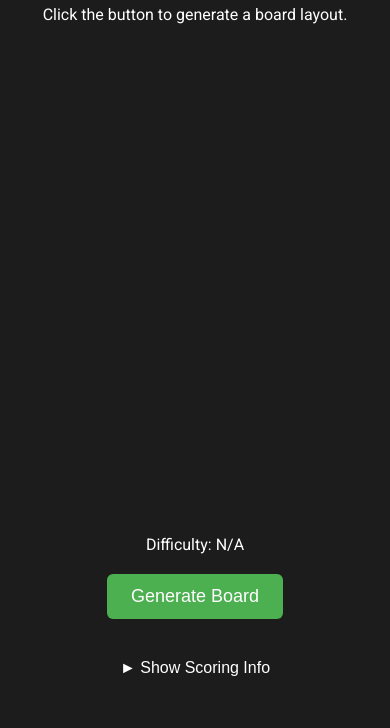
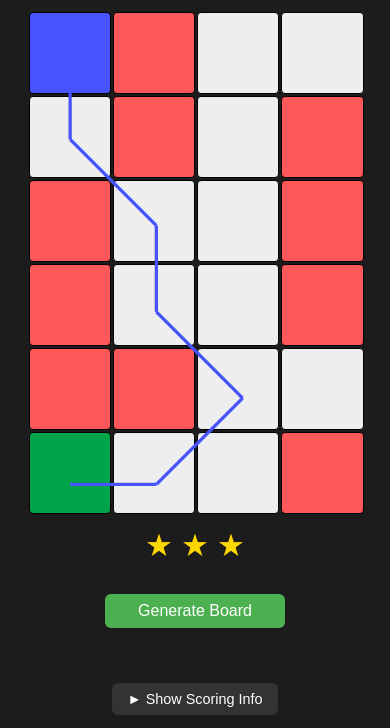
Before and after one commit to cyber-run/board-app, a plain HTML site: page index.html in a window 390 px wide. Shown: the part 116-844 px from the top of the page. Drawn offline with Linux system fonts and the light colour scheme.

Commit message:
refactor + responsive ui update

```diff
--- a/script.js
+++ b/script.js
@@ -1,66 +1,69 @@
-document.getElementById("generateBtn").addEventListener("click", function() {
-    generateBoard();
-});
-
-function generateBoard() {
-    const rows = 6;
-    const cols = 4;
-    let board, pathResult;
-
-    do {
-        board = generateInitialBoard(rows, cols);
-        placeSpecialSquares(board);
-        pathResult = findShortestPath(board);
-    } while (pathResult.path.length === 0);
-
-    displayBoard(board, pathResult.path);
-    pathResult.changesInDirection = calculateChangesInDirection(pathResult.path);
-    const difficulty = calculateDifficulty(pathResult.path.length, pathResult.changesInDirection, pathResult.deadEnds);
-    displayDifficulty(difficulty, pathResult.path.length, pathResult.changesInDirection, pathResult.deadEnds);
+// Create a Game class to encapsulate game logic
+class GameBoard {
+    constructor(rows = 6, cols = 4) {
+        this.rows = rows;
+        this.cols = cols;
+        this.board = null;
+        this.pathResult = null;
     }
 
-function generateInitialBoard(rows, cols) {
-    let board = new Array(rows).fill(null).map(() => new Array(cols).fill('normal'));
-    return board;
+    generate() {
+        do {
+            this.board = this.generateInitialBoard();
+            this.placeSpecialSquares();
+            this.pathResult = this.findShortestPath();
+        } while (this.pathResult.path.length === 0);
+
+        this.pathResult.changesInDirection = this.calculateChangesInDirection();
+        return {
+            board: this.board,
+            pathResult: this.pathResult,
+            difficulty: this.calculateDifficulty()
+        };
     }
 
-function placeSpecialSquares(board) {
+    generateInitialBoard() {
+        return new Array(this.rows).fill(null).map(() => new Array(this.cols).fill('normal'));
+    }
+
+    placeSpecialSquares() {
         // Place 'start' square randomly in the first row but not in the first position
-    let startCol = Math.floor(Math.random() * board[0].length);
-    board[0][startCol] = 'start';
+        let startCol = Math.floor(Math.random() * this.board[0].length);
+        this.board[0][startCol] = 'start';
 
         // Ensure one 'blocked' square in the first row, not in the 'start' position
-    let firstRowBlockedCol = (startCol + 1 + Math.floor(Math.random() * (board[0].length - 1))) % board[0].length;
-    board[0][firstRowBlockedCol] = 'blocked';
+        let firstRowBlockedCol = (startCol + 1 + Math.floor(Math.random() * (this.board[0].length - 1))) % this.board[0].length;
+        this.board[0][firstRowBlockedCol] = 'blocked';
 
         // Place 'goal' square randomly in the last row but not in the last position
-    let goalCol = Math.floor(Math.random() * board[board.length - 1].length);
-    board[board.length - 1][goalCol] = 'goal';
+        let goalCol = Math.floor(Math.random() * this.board[this.board.length - 1].length);
+        this.board[this.board.length - 1][goalCol] = 'goal';
 
         // Ensure one 'blocked' square in the last row, not in the 'goal' position
-    let lastRowBlockedCol = (goalCol + 1 + Math.floor(Math.random() * (board[0].length - 1))) % board[0].length;
-    board[board.length - 1][lastRowBlockedCol] = 'blocked';
+        let lastRowBlockedCol = (goalCol + 1 + Math.floor(Math.random() * (this.board[0].length - 1))) % this.board[0].length;
+        this.board[this.board.length - 1][lastRowBlockedCol] = 'blocked';
 
         // For all other rows, place exactly two 'blocked' squares randomly
-    for (let i = 1; i < board.length - 1; i++) {
+        for (let i = 1; i < this.board.length - 1; i++) {
             let blockedPositions = [];
             while (blockedPositions.length < 2) {
-            let randomCol = Math.floor(Math.random() * board[i].length);
+                let randomCol = Math.floor(Math.random() * this.board[i].length);
                 if (!blockedPositions.includes(randomCol)) {
                     blockedPositions.push(randomCol);
-                board[i][randomCol] = 'blocked';
+                    this.board[i][randomCol] = 'blocked';
                 }
             }
         }
     }
 
-function findShortestPath(board) {
+    findShortestPath() {
         const directions = [[-1, 0], [1, 0], [0, -1], [0, 1], [-1, -1], [-1, 1], [1, -1], [1, 1]];
         let start, goal, deadEnds = new Set();
-    for (let row = 0; row < board.length; row++) {
-        for (let col = 0; col < board[0].length; col++) {
-            if (board[row][col] === 'start') start = { row, col };
-            if (board[row][col] === 'goal') goal = { row, col };
+
+        for (let row = 0; row < this.board.length; row++) {
+            for (let col = 0; col < this.board[0].length; col++) {
+                if (this.board[row][col] === 'start') start = { row, col };
+                if (this.board[row][col] === 'goal') goal = { row, col };
             }
         }
 
@@ -71,8 +74,8 @@ function findShortestPath(board) {
             let path = queue.shift();
             let { row, col } = path[path.length - 1];
 
-        let neighbors = getNeighbors(board, { row, col }, directions);
-        if (neighbors.length === 1 && board[row][col] !== 'start' && board[row][col] !== 'goal') {
+            let neighbors = this.getNeighbors({ row, col }, directions);
+            if (neighbors.length === 1 && this.board[row][col] !== 'start' && this.board[row][col] !== 'goal') {
                 deadEnds.add(`${row},${col}`);
             }
 
@@ -90,19 +93,82 @@ function findShortestPath(board) {
         return { path: [], deadEnds };
     }
 
-function getNeighbors(board, current, directions) {
+    getNeighbors(current, directions) {
         let neighbors = [];
         for (let [dRow, dCol] of directions) {
             let newRow = current.row + dRow, newCol = current.col + dCol;
-        if (newRow >= 0 && newRow < board.length && newCol >= 0 && newCol < board[0].length &&
-            board[newRow][newCol] !== 'blocked') {
+            if (newRow >= 0 && newRow < this.board.length && newCol >= 0 && newCol < this.board[0].length &&
+                this.board[newRow][newCol] !== 'blocked') {
                 neighbors.push({ row: newRow, col: newCol });
             }
         }
         return neighbors;
     }
 
-function displayBoard(board, path) {
+    calculateChangesInDirection() {
+        const path = this.pathResult.path;
+        let changesInDirection = 0;
+
+        if (path.length > 2) { // Need at least 3 points to start comparing direction changes
+            for (let i = 2; i < path.length; i++) {
+                const dir1 = this.getDirection(path[i - 2], path[i - 1]);
+                const dir2 = this.getDirection(path[i - 1], path[i]);
+                if (dir1 !== dir2) {
+                    changesInDirection++;
+                }
+            }
+        }
+        return changesInDirection;
+    }
+
+    getDirection(current, next) {
+        const rowDiff = next.row - current.row;
+        const colDiff = next.col - current.col;
+
+        if (rowDiff === 1 && colDiff === 0) return 'down';
+        if (rowDiff === -1 && colDiff === 0) return 'up';
+        if (colDiff === 1 && rowDiff === 0) return 'right';
+        if (colDiff === -1 && rowDiff === 0) return 'left';
+        // Include conditions for diagonal directions if needed
+        if (rowDiff === 1 && colDiff === 1) return 'down-right';
+        if (rowDiff === 1 && colDiff === -1) return 'down-left';
+        if (rowDiff === -1 && colDiff === 1) return 'up-right';
+        if (rowDiff === -1 && colDiff === -1) return 'up-left';
+    }
+
+    calculateDifficulty() {
+        const pathLength = this.pathResult.path.length;
+        const changesInDirection = this.pathResult.changesInDirection;
+        const deadEnds = this.pathResult.deadEnds;
+
+        let score = (pathLength - 1) + (changesInDirection * 2) + (deadEnds.size * 1.5);
+
+        if (score < 10.5) return 'Easy';
+        else if (score < 16) return 'Medium';
+        else return 'Hard';
+    }
+}
+
+// UI Renderer class to handle all DOM manipulations
+class GameRenderer {
+    constructor() {
+        this.updateDimensions();
+        window.addEventListener('resize', () => this.updateDimensions());
+    }
+
+    updateDimensions() {
+        const boardElement = document.getElementById('gameBoard');
+        if (boardElement) {
+            const squares = boardElement.querySelectorAll('.square');
+            if (squares.length > 0) {
+                const rect = squares[0].getBoundingClientRect();
+                this.squareSize = rect.width;
+                this.gapSize = parseFloat(getComputedStyle(boardElement).gap) || 6;
+            }
+        }
+    }
+
+    displayBoard(board, path) {
         const boardElement = document.getElementById('gameBoard');
         boardElement.innerHTML = ''; // Clear previous board content
 
@@ -117,21 +183,27 @@ function displayBoard(board, path) {
             }
         }
 
-    // Assuming each square is 50x50 pixels and there's a 5px gap between squares
-    const squareSize = 75;
-    const gapSize = 6;
+        this.updateDimensions();
+        this.drawPath(path, svgOverlay);
+    }
 
-    // Calculate and draw the path
+    drawPath(path, svgOverlay) {
+        const boardElement = document.getElementById('gameBoard');
+        const boardRect = boardElement.getBoundingClientRect();
+        svgOverlay.setAttribute('viewBox', `0 0 ${boardRect.width} ${boardRect.height}`);
+        svgOverlay.style.width = `${boardRect.width}px`;
+        svgOverlay.style.height = `${boardRect.height}px`;
+
         path.forEach((point, index) => {
             if (index < path.length - 1) {
                 const start = point;
                 const end = path[index + 1];
 
                 // Calculate center positions
-            const x1 = (start.col * (squareSize + gapSize)) + (squareSize / 2);
-            const y1 = (start.row * (squareSize + gapSize)) + (squareSize / 2);
-            const x2 = (end.col * (squareSize + gapSize)) + (squareSize / 2);
-            const y2 = (end.row * (squareSize + gapSize)) + (squareSize / 2);
+                const x1 = (start.col * (this.squareSize + this.gapSize)) + (this.squareSize / 2);
+                const y1 = (start.row * (this.squareSize + this.gapSize)) + (this.squareSize / 2);
+                const x2 = (end.col * (this.squareSize + this.gapSize)) + (this.squareSize / 2);
+                const y2 = (end.row * (this.squareSize + this.gapSize)) + (this.squareSize / 2);
 
                 // Create SVG line element
                 const line = document.createElementNS('http://www.w3.org/2000/svg', 'line');
@@ -139,62 +211,15 @@ function displayBoard(board, path) {
                 line.setAttribute('y1', y1);
                 line.setAttribute('x2', x2);
                 line.setAttribute('y2', y2);
-            line.setAttribute('stroke', '#4753fc'); // Use any color you like
-            line.setAttribute('stroke-width', '3'); // Adjust the stroke width as needed
+                line.setAttribute('stroke', '#4753fc');
+                line.setAttribute('stroke-width', Math.max(2, this.squareSize * 0.04));
 
                 svgOverlay.appendChild(line);
             }
         });
     }
 
-function displayPathInfo(pathResult) {
-    const infoElement = document.getElementById('pathInfo');
-    const path = pathResult.path;
-    const changesInDirection = pathResult.changesInDirection;
-
-    infoElement.innerHTML  = `Path found!<br>Length: ${path.length-1}<br>Turns: ${changesInDirection}`;
-}
-
-// Assuming path is an array of {row, col} objects
-function calculateChangesInDirection(path) {
-    let changesInDirection = 0;
-    if (path.length > 2) { // Need at least 3 points to start comparing direction changes
-        for (let i = 2; i < path.length; i++) {
-            const dir1 = getDirection(path[i - 2], path[i - 1]);
-            const dir2 = getDirection(path[i - 1], path[i]);
-            if (dir1 !== dir2) {
-                changesInDirection++;
-            }
-        }
-    }
-    return changesInDirection;
-}
-
-function getDirection(current, next) {
-    const rowDiff = next.row - current.row;
-    const colDiff = next.col - current.col;
-    if (rowDiff === 1 && colDiff === 0) return 'down';
-    if (rowDiff === -1 && colDiff === 0) return 'up';
-    if (colDiff === 1 && rowDiff === 0) return 'right';
-    if (colDiff === -1 && rowDiff === 0) return 'left';
-    // Include conditions for diagonal directions if needed
-    if (rowDiff === 1 && colDiff === 1) return 'down-right';
-    if (rowDiff === 1 && colDiff === -1) return 'down-left';
-    if (rowDiff === -1 && colDiff === 1) return 'up-right';
-    if (rowDiff === -1 && colDiff === -1) return 'up-left';
-}
-
-function calculateDifficulty(pathLength, changesInDirection, deadEnds) {
-    console.log(deadEnds);
-    let score = (pathLength - 1) + (changesInDirection * 2) + (deadEnds.size * 1.5);
-    console.log(`Path Length: ${pathLength}, Changes in Direction: ${changesInDirection}, Dead Ends: ${deadEnds}, Score: ${score}`);
-
-    if (score < 10.5) return 'Easy';
-    else if (score < 16) return 'Medium';
-    else return 'Hard';
-}
-
-function displayDifficulty(difficulty, pathLength, changesInDirection, deadEnds) {
+    displayDifficulty(difficulty, pathLength, changesInDirection, deadEnds) {
         const difficultyElement = document.getElementById('difficulty');
         if (!difficultyElement) {
             const newElement = document.createElement('div');
@@ -203,7 +228,7 @@ function displayDifficulty(difficulty, pathLength, changesInDirection, deadEnds)
         }
 
         const difficultyLevel = difficulty.toLowerCase();
-    const starElements = createStarElements(difficultyLevel === 'easy' ? 1 : difficultyLevel === 'medium' ? 2 : 3);
+        const starElements = this.createStarElements(difficultyLevel === 'easy' ? 1 : difficultyLevel === 'medium' ? 2 : 3);
 
         document.getElementById('difficulty').innerHTML = '';
         document.getElementById('difficulty').appendChild(starElements);
@@ -216,14 +241,7 @@ function displayDifficulty(difficulty, pathLength, changesInDirection, deadEnds)
         `;
     }
 
-function shuffleArray(array) {
-    for (let i = array.length - 1; i > 0; i--) {
-        const j = Math.floor(Math.random() * (i + 1));
-        [array[i], array[j]] = [array[j], array[i]];
-    }
-}
-
-function createStarElements(difficulty) {
+    createStarElements(difficulty) {
         const starContainer = document.createElement('div');
         starContainer.className = 'star-container';
 
@@ -241,13 +259,45 @@ function createStarElements(difficulty) {
 
         return starContainer;
     }
+}
 
-function toggleScoreInfo() {
+// Game Controller to handle user interactions and connect model with view
+class GameController {
+    constructor() {
+        this.gameBoard = new GameBoard();
+        this.renderer = new GameRenderer();
+        this.setupEventListeners();
+
+        // Generate a board on initial load
+        this.generateBoard();
+    }
+
+    setupEventListeners() {
+        document.getElementById("generateBtn").addEventListener("click", () => this.generateBoard());
+        document.getElementById('infoToggle').addEventListener('click', () => this.toggleScoreInfo());
+    }
+
+    generateBoard() {
+        const gameData = this.gameBoard.generate();
+        this.renderer.displayBoard(gameData.board, gameData.pathResult.path);
+        this.renderer.displayDifficulty(
+            gameData.difficulty,
+            gameData.pathResult.path.length,
+            gameData.pathResult.changesInDirection,
+            gameData.pathResult.deadEnds
+        );
+    }
+
+    toggleScoreInfo() {
         const infoContent = document.getElementById('infoContent');
         const isVisible = infoContent.style.display === 'block';
 
         infoContent.style.display = isVisible ? 'none' : 'block';
         document.getElementById('infoToggle').textContent = isVisible ? '► Show Board Info' : '▼ Hide Board Info';
     }
+}
 
-document.getElementById('infoToggle').addEventListener('click', toggleScoreInfo);
+// Initialize the game when the DOM is fully loaded
+document.addEventListener('DOMContentLoaded', () => {
+    const game = new GameController();
+});
--- a/style.css
+++ b/style.css
@@ -3,39 +3,58 @@ body {
     flex-direction: column; /* Align items vertically */
     justify-content: center;
     align-items: center;
-    height: 100vh;
+    min-height: 100vh;
     margin: 0;
+    padding: 20px;
     background-color: #1c1c1c; /* Set the background color */
     color: white; /* Make text color white */
     font-family: 'Roboto', sans-serif; /* Apply the Roboto font */
+    box-sizing: border-box;
 }
 
 #gameContainer {
     position: relative;
     display: inline-block;
     text-align: center; /* Center the contents */
+    width: 90%; /* Reduce from 100% to 90% */
+    max-width: 500px; /* Reduce from 600px to 500px */
 }
 
 #headerContainer {
     text-align: center;
+    width: 100%;
+    max-width: 800px;
+    margin-bottom: 20px;
+}
+
+#headerContainer h1 {
+    font-size: clamp(1.5rem, 5vw, 2.5rem); /* Responsive font size */
+}
+
+#headerContainer p {
+    font-size: clamp(1rem, 3vw, 1.2rem);
 }
 
 #gameBoard {
     display: grid;
-    grid-template-columns: repeat(4, 75px); /* Increase square size */
-    grid-template-rows: repeat(6, 75px); /* Increase square size */
-    gap: 6px; /* Slightly larger gap */
+    grid-template-columns: repeat(4, 1fr);
+    grid-template-rows: repeat(6, 1fr);
+    gap: min(1.5vw, 6px); /* Slightly smaller gap */
     margin-bottom: 15px;
+    width: 100%;
+    aspect-ratio: 4/6;
+    margin: 0 auto 15px; /* Center the board */
 }
 
 .square {
-    width: 75px; /* Increased size */
-    height: 75px; /* Increased size */
+    width: 100%;
+    height: 100%;
     border: 1px solid rgb(0, 0, 0);
     display: flex;
     justify-content: center;
     align-items: center;
-    border-radius: 6px; /* Slightly larger radius for rounded corners */
+    border-radius: min(1.5vw, 6px); /* Responsive border radius */
+    min-height: 40px; /* Minimum height */
 }
 
 .start, .goal, .blocked, .normal {
@@ -44,24 +63,32 @@ body {
     display: flex;
     justify-content: center;
     align-items: center;
-    border-radius: 6px; /* Consistency in rounding corners */
+    border-radius: min(1.5vw, 6px);
 }
 
 #generateBtn {
-    padding: 12px 24px; /* Increase padding */
-    background-color: #4CAF50; /* Set the background color */
-    border: none; /* Remove the border */
-    color: white; /* Set the text color */
-    font-size: 18px; /* Increase font size */
-    cursor: pointer; /* Add a pointer cursor */
-    border-radius: 6px; /* Slightly larger radius for rounded corners */
-    margin-top: 20px; /* Adds space between the board and the button */
-    margin-bottom: 10px; /* Adds space between the board and the button */
+    padding: clamp(8px, 2vw, 12px) clamp(16px, 4vw, 24px);
+    background-color: #4CAF50;
+    border: none;
+    color: white;
+    font-size: clamp(1rem, 3vw, 1.2rem);
+    cursor: pointer;
+    border-radius: min(1.5vw, 6px);
+    margin-top: 20px;
+    margin-bottom: 10px;
+    width: auto;
+    min-width: 180px;
+}
+
+#generateBtn:hover {
+    background-color: #45a049;
+    transform: scale(1.05);
+    transition: all 0.2s ease;
 }
 
 #pathInfo {
-    font-size: 16px; /* Increase font size */
-    margin-top: 12px; /* Slightly more space after the button */
+    font-size: clamp(0.9rem, 2.5vw, 1.1rem);
+    margin-top: 12px;
 }
 
 svg#pathOverlay {
@@ -93,10 +120,11 @@ svg#pathOverlay {
     display: flex;
     justify-content: center;
     align-items: center;
+    margin: 15px 0;
 }
 
 .star {
-    font-size: 50px;
+    font-size: clamp(30px, 8vw, 50px);
     color: #ccc;
     margin: 0 4px;
 }
@@ -108,29 +136,37 @@ svg#pathOverlay {
 #scoringInfo {
     margin-top: 20px;
     text-align: center;
+    width: 100%;
+    max-width: 600px;
 }
 
 #infoToggle {
-    background-color: #1c1c1c;
+    background-color: #333;
     border: none;
     color: white;
-    padding: 10px 20px;
+    padding: clamp(8px, 2vw, 10px) clamp(15px, 3vw, 20px);
     text-align: center;
     text-decoration: none;
     display: inline-block;
-    font-size: 16px;
+    font-size: clamp(0.9rem, 2.5vw, 1rem);
     cursor: pointer;
-    border-radius: 6px;
+    border-radius: min(1.5vw, 6px);
+    transition: background-color 0.3s;
+}
+
+#infoToggle:hover {
+    background-color: #555;
 }
 
 #infoContent {
-    background-color: #1c1c1c;
-    padding: 20px;
-    border-radius: 4px;
-    margin-top: -30px;
-    margin-left: 10px;
+    background-color: #333;
+    padding: 15px;
+    border-radius: min(1.5vw, 6px);
+    margin-top: 10px;
     text-align: left;
-    font-size: 16px;
+    font-size: clamp(0.9rem, 2.5vw, 1rem);
+    width: 100%;
+    box-sizing: border-box;
 }
 
 .score-details {
@@ -141,3 +177,49 @@ svg#pathOverlay {
 .score-details p {
     margin: 5px 0;
 }
+
+/* Media queries for different screen sizes */
+@media (max-width: 600px) {
+    #gameBoard {
+        gap: 4px;
+    }
+
+    .square {
+        border-radius: 4px;
+    }
+
+    #difficulty {
+        margin: 10px 0;
+    }
+}
+
+@media (max-width: 400px) {
+    body {
+        padding: 10px;
+    }
+
+    #headerContainer h1 {
+        margin-bottom: 10px;
+    }
+
+    #generateBtn {
+        margin-top: 15px;
+        margin-bottom: 15px;
+    }
+}
+
+/* For larger screens */
+@media (min-width: 1200px) {
+    #gameContainer {
+        max-width: 550px; /* Reduce from 700px to 550px */
+    }
+
+    #headerContainer {
+        max-width: 900px;
+    }
+}
+
+/* Add a bit more space around the difficulty indicator */
+#difficulty {
+    margin: 10px 0;
+}
```
Lines whose indentation alone changed are shown as unchanged.
